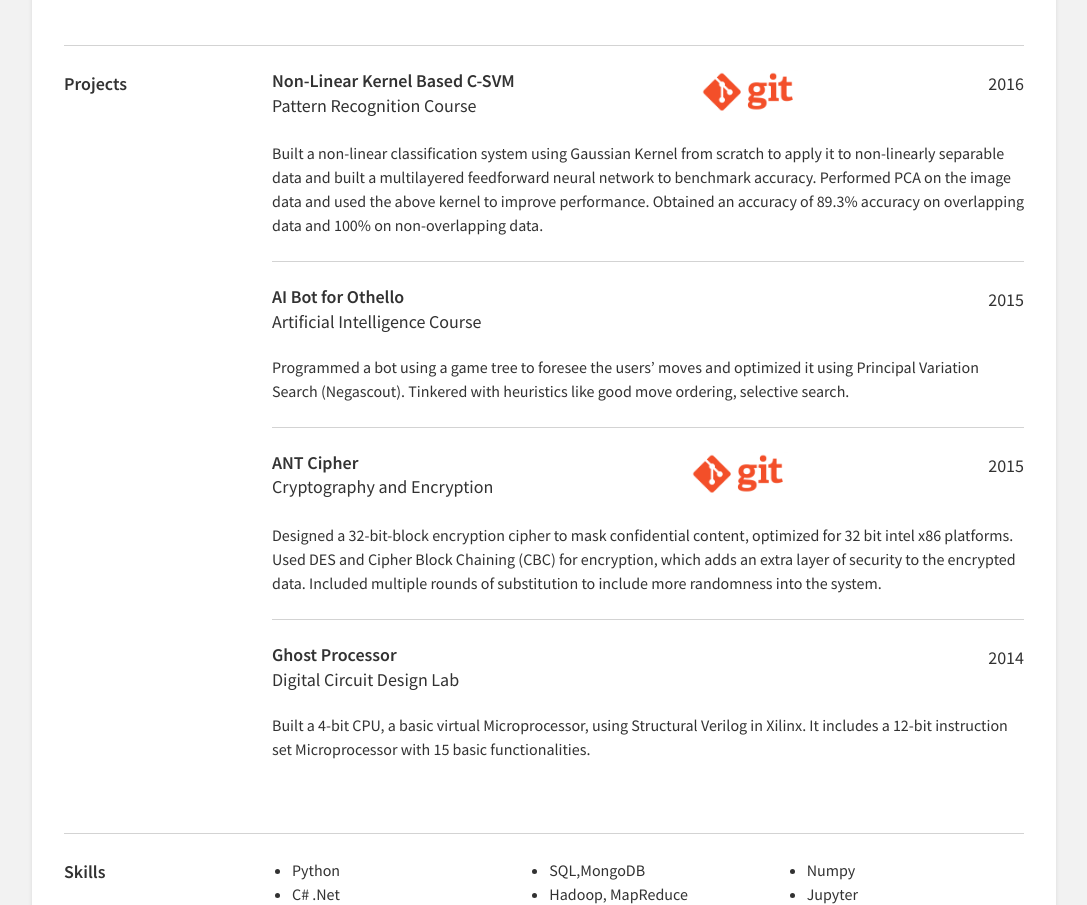
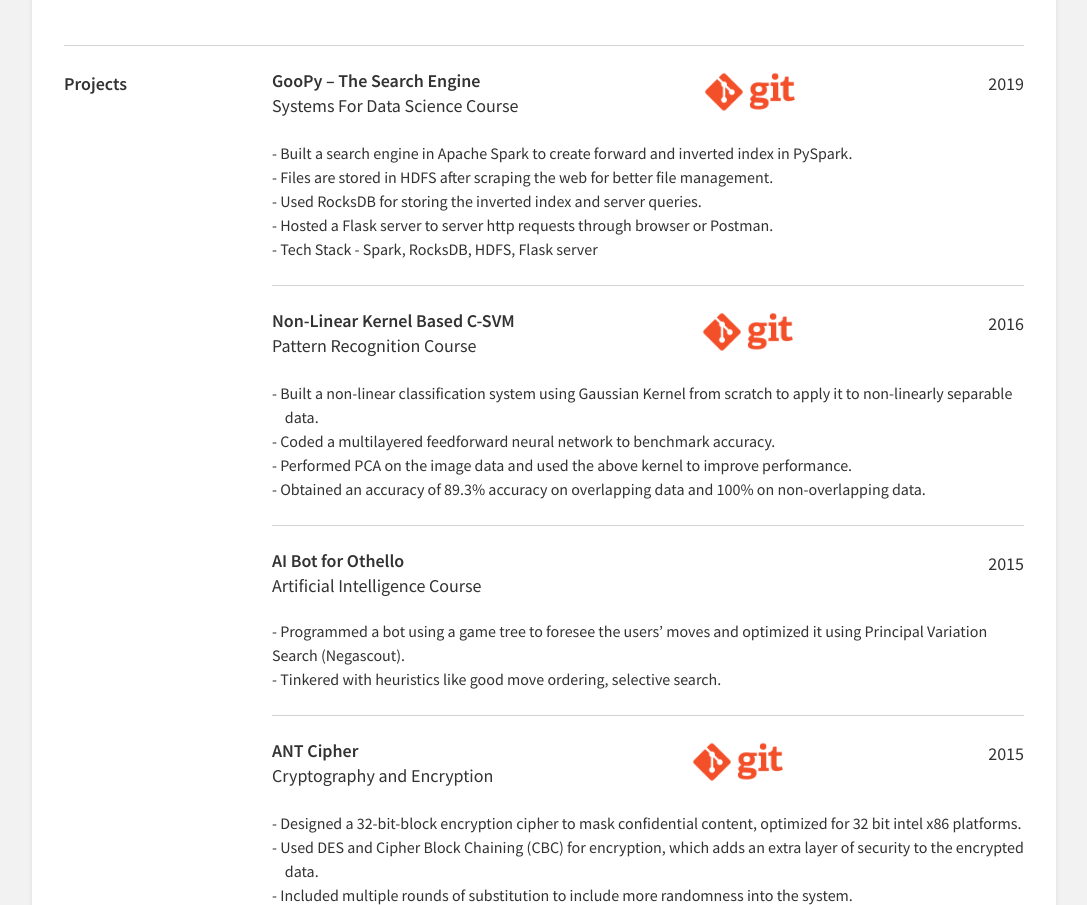
Before and after one commit to nmaryala/nmaryala.github.io, a plain HTML site: page index.html in a window 1280 px wide. Shown: the part 1895-2800 px from the top of the page, without its empty margins (96-1183 px from the left). Drawn offline with nearby package versions, Linux system fonts and the light colour scheme.

Commit message:
Added Link to Resume

```diff
--- a/index.html
+++ b/index.html
@@ -21,6 +21,7 @@
             <div>
                 <div class="my-name">Nikhil Maryala</div>
                 <div class="my-title">MS Student of Computer Science @UMass</div>
+
                 <div class="links">
                     <div class="link-item">
                         <svg class="icon" viewBox="0 0 1792 1792" xmlns="http://www.w3.org/2000/svg">
@@ -44,6 +45,7 @@
                         </svg>
                         <a href="tel:413-409-1715">413-409-1715</a>
                     </div>
+                    <button type=submit class="btn btn-danger" onclick="window.open('file:\Nikhil_Maryala_Resume.pdf'); return true;"> Resume PDF </button>
                 </div> <!-- end links -->
 
                 <p>&nbsp&nbsp &nbsp&nbsp I am a Master's student of Computer Science with a specialization in Data
@@ -182,6 +184,21 @@
                     <div class="job">
                         <div class="job-title-container">
                             <div>
+                                <div class="job-company">GooPy – The Search Engine </div>
+                                <div class="job-title">Systems For Data Science Course</div>
+                            </div>
+                            <div>
+                                <div><a target="_blank"  href="https://github.com/ds-umass/mini-google-group-8"><img src="img/git.png" alt="avatar" class="avatar"></a></div>
+                            </div>
+                            <div>
+                                2019
+                            </div>
+                        </div> <!-- end job-title container -->
+                        <p> - Built a search engine in Apache Spark to create forward and inverted index in PySpark. <br> - Files are stored in HDFS after scraping the web for better file management. <br> - Used RocksDB for storing the inverted index and server queries. <br> - Hosted a Flask server to server http requests through browser or Postman.<br> - Tech Stack - Spark, RocksDB, HDFS, Flask server</p>
+                    </div> <!-- end job -->
+                    <div class="job">
+                        <div class="job-title-container">
+                            <div>
                                 <div class="job-company">Non-Linear Kernel Based C-SVM</div>
                                 <div class="job-title">Pattern Recognition Course</div>
                             </div>
@@ -192,10 +209,10 @@
                                 2016
                             </div>
                         </div> <!-- end job-title container -->
-                        <p>Built a non-linear classification system using Gaussian Kernel from scratch to apply it to
-                            non-linearly separable data and built a multilayered feedforward neural network to benchmark
-                            accuracy. Performed PCA on the image data and used the above kernel to improve performance.
-                            Obtained an accuracy of 89.3% accuracy on overlapping data and 100% on non-overlapping data.</p>
+                        <p> - Built a non-linear classification system using Gaussian Kernel from scratch to apply it to
+                            non-linearly separable &nbsp&nbsp&nbsp   data. <br> - Coded a multilayered feedforward neural network to benchmark
+                            accuracy. <br> - Performed PCA on the image data and used the above kernel to improve performance.
+                            <br> - Obtained an accuracy of 89.3% accuracy on overlapping data and 100% on non-overlapping data.</p>
                     </div> <!-- end job -->
                     <div class="job">
                         <div class="job-title-container">
@@ -207,8 +224,8 @@
                                 2015
                             </div>
                         </div> <!-- end job-title container -->
-                        <p>Programmed a bot using a game tree to foresee the users’ moves and optimized it using Principal
-                            Variation Search (Negascout). Tinkered with heuristics like good move ordering, selective
+                        <p> - Programmed a bot using a game tree to foresee the users’ moves and optimized it using Principal
+                            Variation Search (Negascout). <br> -  Tinkered with heuristics like good move ordering, selective
                             search.</p>
                     </div> <!-- end job -->
                     <div class="job">
@@ -224,7 +241,7 @@
                                 2015
                             </div>
                         </div> <!-- end job-title container -->
-                        <p>Designed a 32-bit-block encryption cipher to mask confidential content, optimized for 32 bit intel x86 platforms. Used DES and Cipher Block Chaining (CBC) for encryption, which adds an extra layer of security to the encrypted data. Included multiple rounds of substitution to include more randomness into the system.</p>
+                        <p>- Designed a 32-bit-block encryption cipher to mask confidential content, optimized for 32 bit intel x86 platforms.<br> -  Used DES and Cipher Block Chaining (CBC) for encryption, which adds an extra layer of security to the encrypted &nbsp&nbsp&nbsp data.<br> -  Included multiple rounds of substitution to include more randomness into the system.</p>
                     </div> <!-- end job -->
                     <div class="job">
                         <div class="job-title-container">
@@ -236,7 +253,7 @@
                                 2014
                             </div>
                         </div> <!-- end job-title container -->
-                        <p>Built a 4-bit CPU, a basic virtual Microprocessor, using Structural Verilog in Xilinx. It
+                        <p>- Built a 4-bit CPU, a basic virtual Microprocessor, using Structural Verilog in Xilinx. <br> - It
                             includes a 12-bit instruction set Microprocessor with 15 basic functionalities.</p>
                     </div> <!-- end job -->
             </section>
```
Also changed, not shown: 1 other file.
